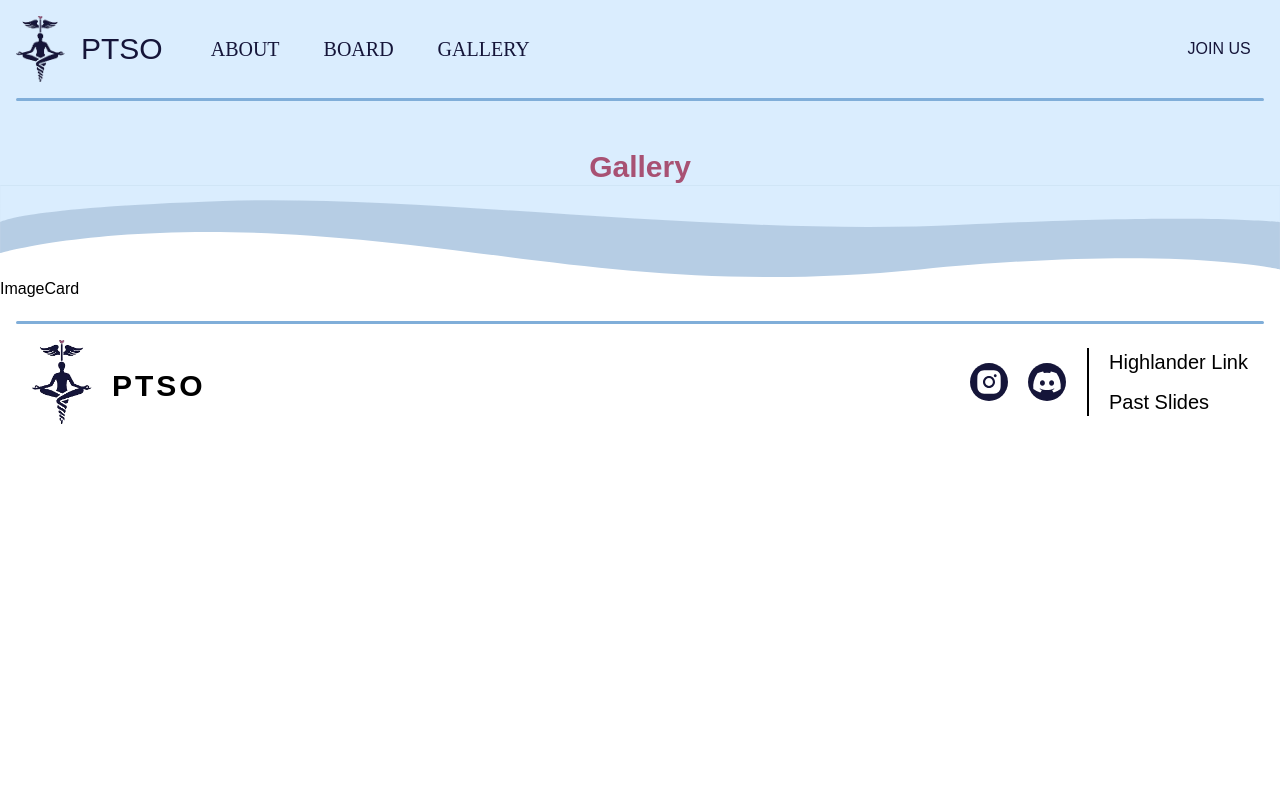
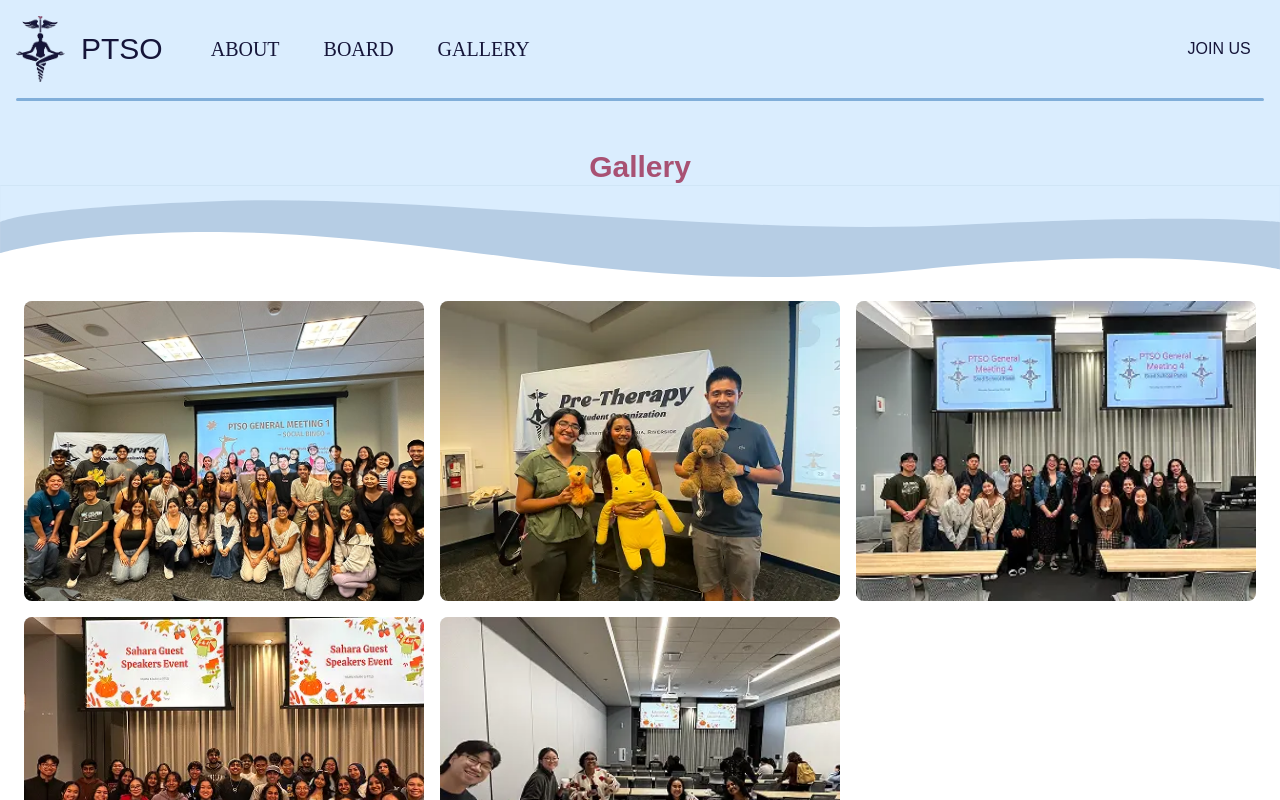
Before and after one commit to acm-ucr/ptso-website, a Next.js app: page /gallery in a window 1280 px wide. Shown: the top 800 px of the page. Built offline with nearby package versions, Linux system fonts and the light colour scheme; a web font is replaced by a local one.

Commit message:
gallerygrid

```diff
--- a/src/components/gallery/GalleryGrid.tsx
+++ b/src/components/gallery/GalleryGrid.tsx
@@ -1,10 +1,22 @@
-import ImageCard from "@/components/gallery/ImageCard";
+"use client";
+import Image from "next/image";
+import { picturesData } from "@/data/GalleryImages";
 
-const GalleryGrid = () => {
+export default function GalleryGrid() {
   return (
-    <div className="">
-      <ImageCard />
+    <div className="grid grid-cols-2 gap-4 p-6 lg:grid-cols-3">
+      {picturesData.map(({ className, pictures, alt }, idx) => (
+        <div
+          key={idx}
+          className={`flex aspect-[4/3] overflow-hidden rounded-lg bg-gray-200 ${className}`}
+        >
+          <Image
+            className="flex h-full w-full items-center justify-center object-cover"
+            src={pictures}
+            alt={alt}
+          />
+        </div>
+      ))}
     </div>
   );
-};
-export default GalleryGrid;
+}
--- a/src/data/GalleryImages.ts
+++ b/src/data/GalleryImages.ts
@@ -1,2 +1,81 @@
-// Put Galley images, ids, descriptions
-// Delete Comments
+import { StaticImageData } from "next/image";
+interface picturesData {
+  className: string;
+  pictures: StaticImageData;
+  alt: string;
+}
+import grid1 from "@/public/assets/gallery/bingoGroupPhoto.webp";
+import grid2 from "@/public/assets/gallery/bingoWinners.webp";
+import grid3 from "@/public/assets/gallery/gradStudentPanel.webp";
+import grid4 from "@/public/assets/gallery/gradStudentPanel2.webp";
+import grid5 from "@/public/assets/gallery/namiMumuPtso1.webp";
+import grid6 from "@/public/assets/gallery/namiMumuPtso2.webp";
+import grid7 from "@/public/assets/gallery/PT.webp";
+import grid8 from "@/public/assets/gallery/PTDemo.webp";
+import grid9 from "@/public/assets/gallery/PTGroupPhoto.webp";
+import grid10 from "@/public/assets/gallery/PTSOBoard2.webp";
+import grid11 from "@/public/assets/gallery/socialBingo.webp";
+import grid12 from "@/public/assets/gallery/winter24BingoWinners.webp";
+export const picturesData: picturesData[] = [
+  {
+    className: "flex justify-center items-center md:row-span-2 lg:row-span-2",
+    pictures: grid1,
+    alt: "Image 1",
+  },
+  {
+    className: "flex justify-center items-center md:row-span-2 lg:row-span-2",
+    pictures: grid2,
+    alt: "Image 2",
+  },
+  {
+    className: "flex justify-center items-center md:row-span-2 lg:row-span-2",
+    pictures: grid3,
+    alt: "Image 3",
+  },
+  {
+    className: "flex justify-center items-center md:row-span-2 lg:row-span-2",
+    pictures: grid5,
+    alt: "Image 5",
+  },
+  {
+    className: "flex justify-center items-center md:row-span-2 lg:row-span-2",
+    pictures: grid6,
+    alt: "Image 6",
+  },
+  {
+    className:
+      "flex justify-center items-center row-span-2 col-span-2  md:row-span-4 lg:row-span-4",
+    pictures: grid4,
+    alt: "Image 4",
+  },
+  {
+    className: "flex justify-center items-center md:row-span-2 lg:row-span-2",
+    pictures: grid7,
+    alt: "Image 7",
+  },
+  {
+    className: "flex justify-center items-center md:row-span-2 lg:row-span-2",
+    pictures: grid8,
+    alt: "Image 8",
+  },
+  {
+    className: "flex justify-center items-center md:row-span-2 lg:row-span-2",
+    pictures: grid9,
+    alt: "Image 9",
+  },
+  {
+    className: "flex justify-center items-center md:row-span-2 lg:row-span-2",
+    pictures: grid10,
+    alt: "Image 10",
+  },
+  {
+    className: "flex justify-center items-center md:row-span-2 lg:row-span-2",
+    pictures: grid11,
+    alt: "Image 11",
+  },
+  {
+    className: "flex justify-center items-center md:row-span-2 lg:row-span-2",
+    pictures: grid12,
+    alt: "Image 12",
+  },
+];
```
